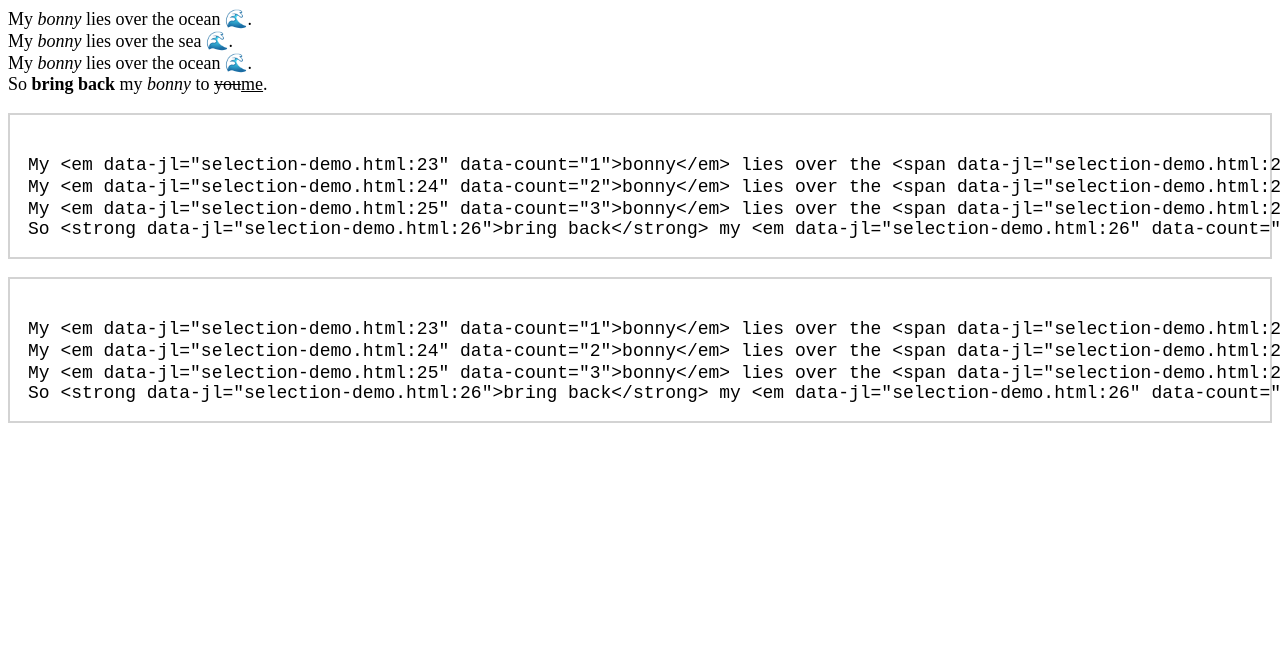
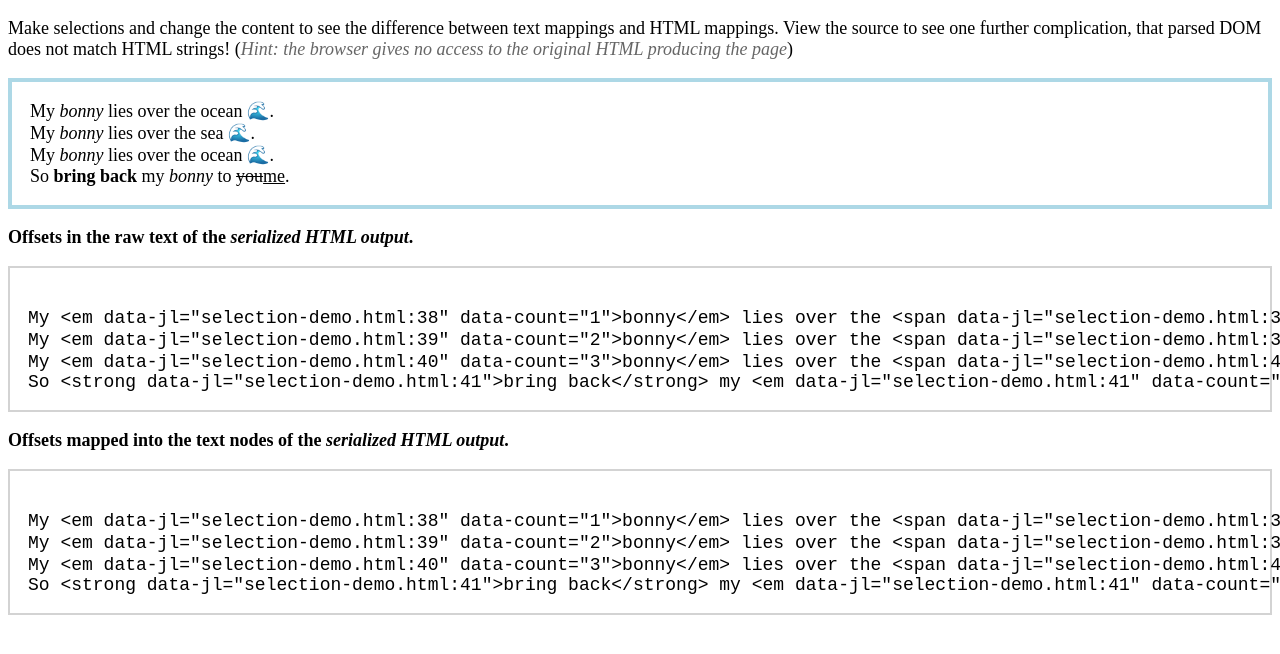
Before and after one commit to dmsnell/ghpages, a plain HTML site: page selection-demo.html in a window 1280 px wide. Shown: the top 654 px of the page. Drawn offline with Linux system fonts and the light colour scheme.

Commit message:
Clarify selection demo with wording and styling.

```diff
--- a/selection-demo.html
+++ b/selection-demo.html
@@ -3,6 +3,16 @@
 <style>
 * {
 	font-size: 18px;
+}
+
+div#editor {
+	border: 4px solid lightblue;
+	padding: 1em;
+}
+
+small {
+	color: hsl(0 0 40%);
+	font-style: italic;
 }
 
 pre {
@@ -19,6 +29,11 @@ mark#position-html {
 }
 </style>
 
+<p>Make selections and change the content to see the difference between text mappings and HTML mappings.
+View the source to see one further complication, that parsed DOM does not match HTML strings!
+(<small>Hint: the browser gives no access to the original HTML producing the page</small>)</p>
+
+<p>
 <div id=editor contenteditable>
 My <em data-count=1>bonny</em> lies over the <span>ocean 🌊</span>.<br>
 My <em data-count=2>bonny</em> lies over the <span>sea &#x1f30a</span>.<br>
@@ -26,8 +41,11 @@ My <em data-count=3>bonny</em> lies over the <span>ocean &#x1F30A;</span>.<br>
 So <strong>bring back</strong> my <em data-count=4>bonny</em> to <del>you</del><ins>me</ins>.
 </div>
 
+<p>
+<strong>Offsets in the raw text of the <em>serialized HTML output</em>.</strong>
 <pre inert id=raw-output></pre>
 
+<strong>Offsets mapped into the text nodes of the <em>serialized HTML output</em>.</strong>
 <pre inert id=html-output></pre>
 
 <script>
```
